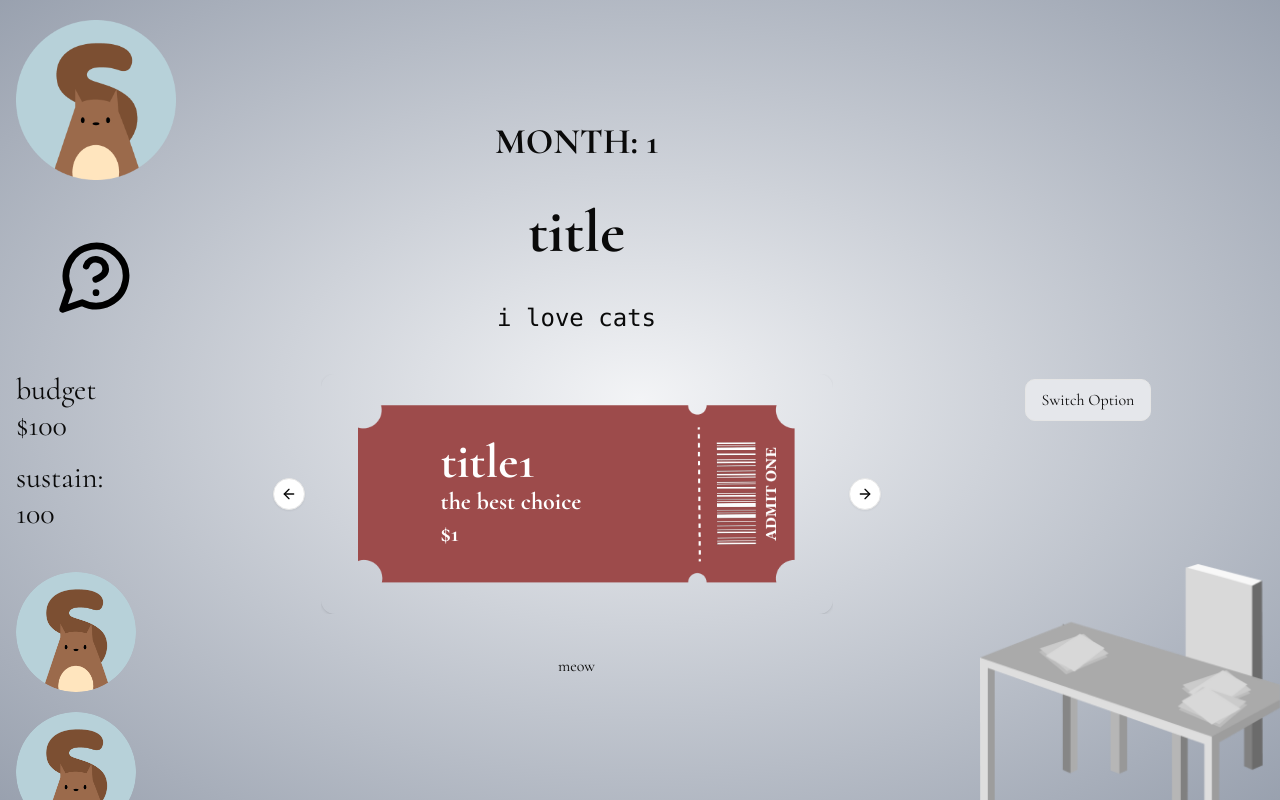
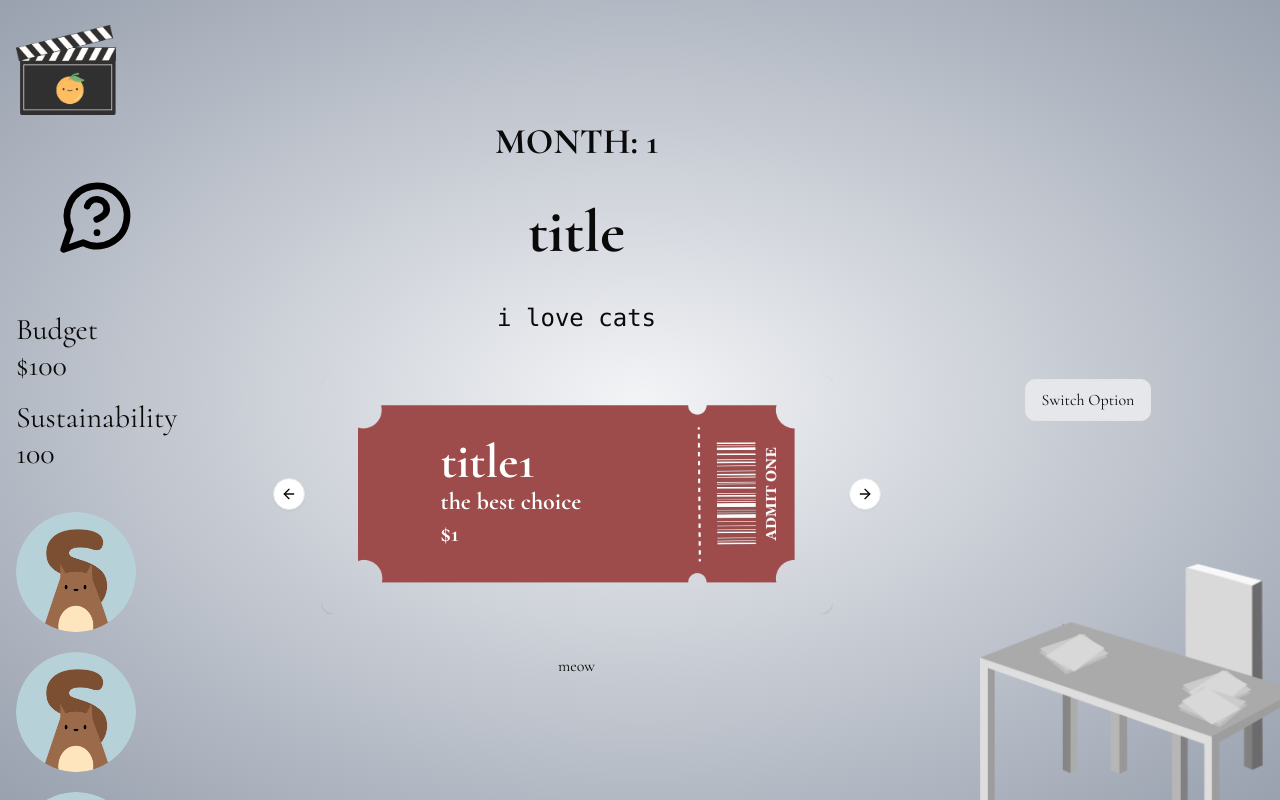
Before and after one commit to qhgill/final-take, a Next.js app: page / in a window 1280 px wide. Built offline with nearby package versions, Linux system fonts and the light colour scheme.

Commit message:
added logo

```diff
--- a/src/components/Sidebar.tsx
+++ b/src/components/Sidebar.tsx
@@ -1,5 +1,6 @@
 import React from "react";
 import Image from "next/image";
+import logo from "../../public/logo.png";
 import placeholder from "../../public/placeholder.png";
 import Question from "../components/Question";
 
@@ -12,18 +13,14 @@ const Sidebar = ({ budget, sustainStatus }: SidebarTypes) => {
   return (
     <div className="flex flex-col items-start justify-between h-screen max-h-screen w-[20vw] mx-4 absolute left-0 inset-y-0">
       <div className="flex flex-col gap-4">
-        <Image
-          src={placeholder}
-          alt="logo"
-          className="aspect-square object-fill size-40 mt-5"
-        />
+        <Image src={logo} alt="logo" className="object-contain size-25 mt-5" />
         <Question />
         <p className="text-start text-3xl">
-          budget
+          Budget
           <br />${budget}
         </p>
         <p className="text-start text-3xl">
-          sustain:
+          Sustainability
           <br />
           {sustainStatus}
         </p>
```
